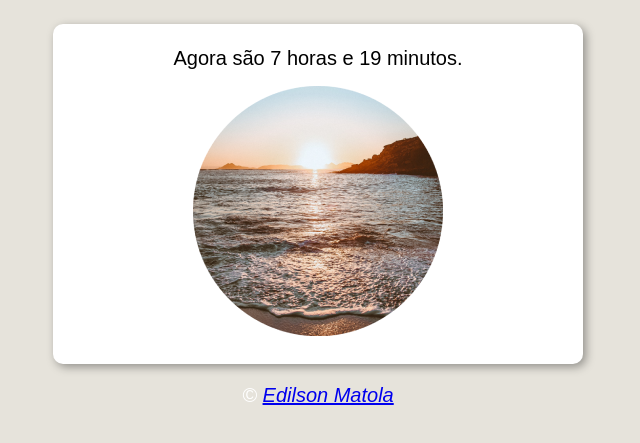
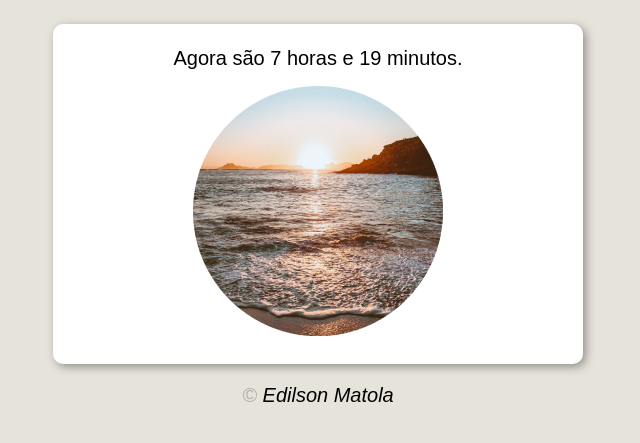
Before and after one commit to edilsonmatola/hora_do_dia_curso-em-video, a plain HTML site: page index.html in a window 1280 px wide. Shown: the part 75-518 px from the top of the page, without its empty margins (322-962 px from the left). Drawn offline with Linux system fonts and the light colour scheme.

Commit message:
chore: Updated style.css

```diff
--- a/css/style.css
+++ b/css/style.css
@@ -1,14 +1,14 @@
-body{
+body {
   font: normal 15pt Arial;
   background: rgb(70, 142, 236);
 }
 
-header{
+header {
   color: white;
   text-align: center;
 }
 
-section{
+section {
   background: white;
   border-radius: 10px;
   -webkit-border-radius: 10px;
@@ -21,13 +21,26 @@ section{
   box-shadow: 3px 3px 10px rgba(0, 0, 0, 0.363);
 }
 
-div{
+div {
   text-align: center;
   padding: 8px;
 }
 
-footer{
-    color: white;
+footer {
+  color: rgba(88, 82, 82, 0.37);
   text-align: center;
   font-style: italic;
 }
+
+a {
+  color: black;
+  text-decoration: none;
+}
+
+a:link, a:visited {
+    color: black;
+}
+
+a:hover {
+    color: black;
+}
```
Lines whose indentation alone changed are shown as unchanged.
